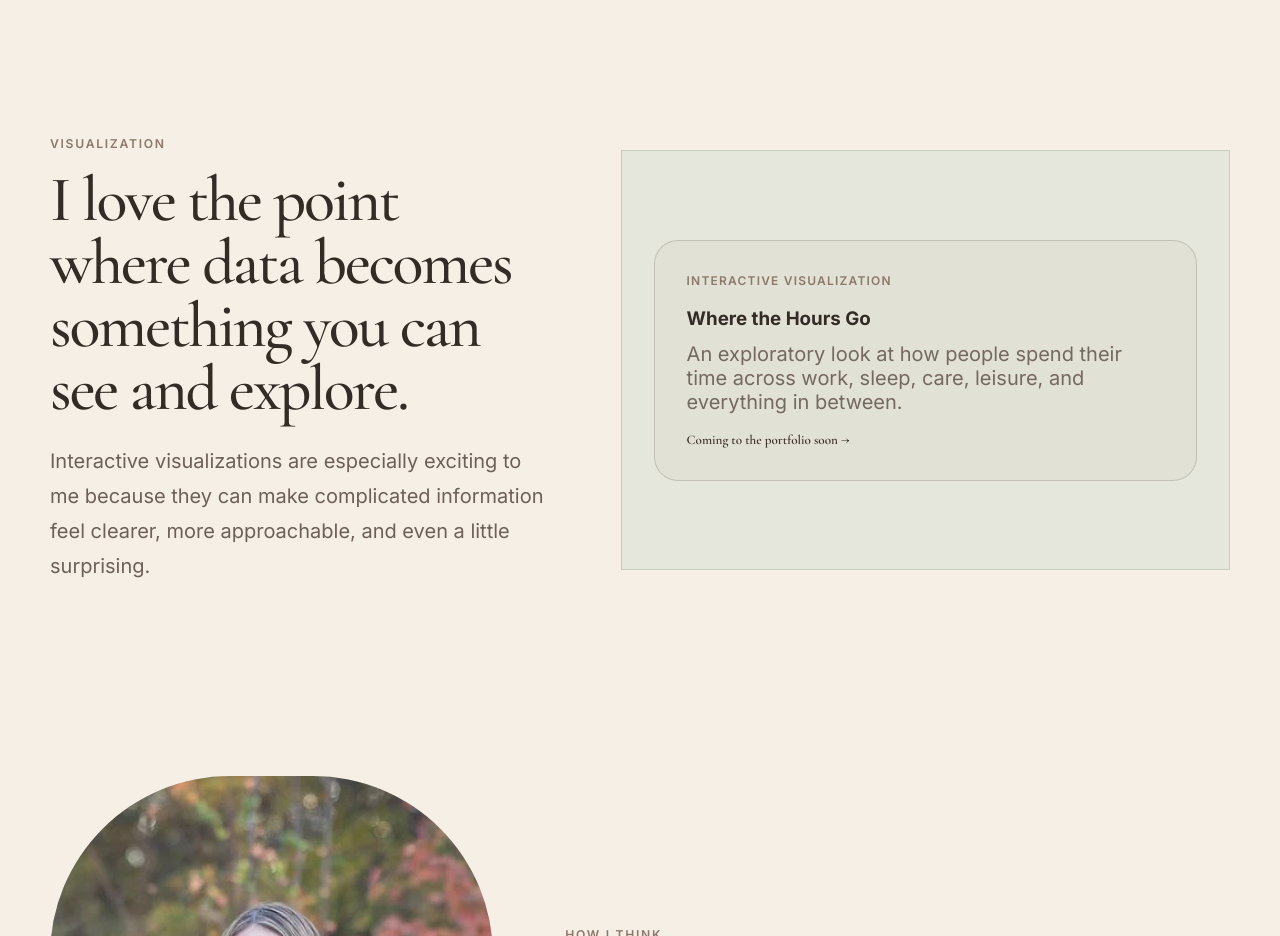
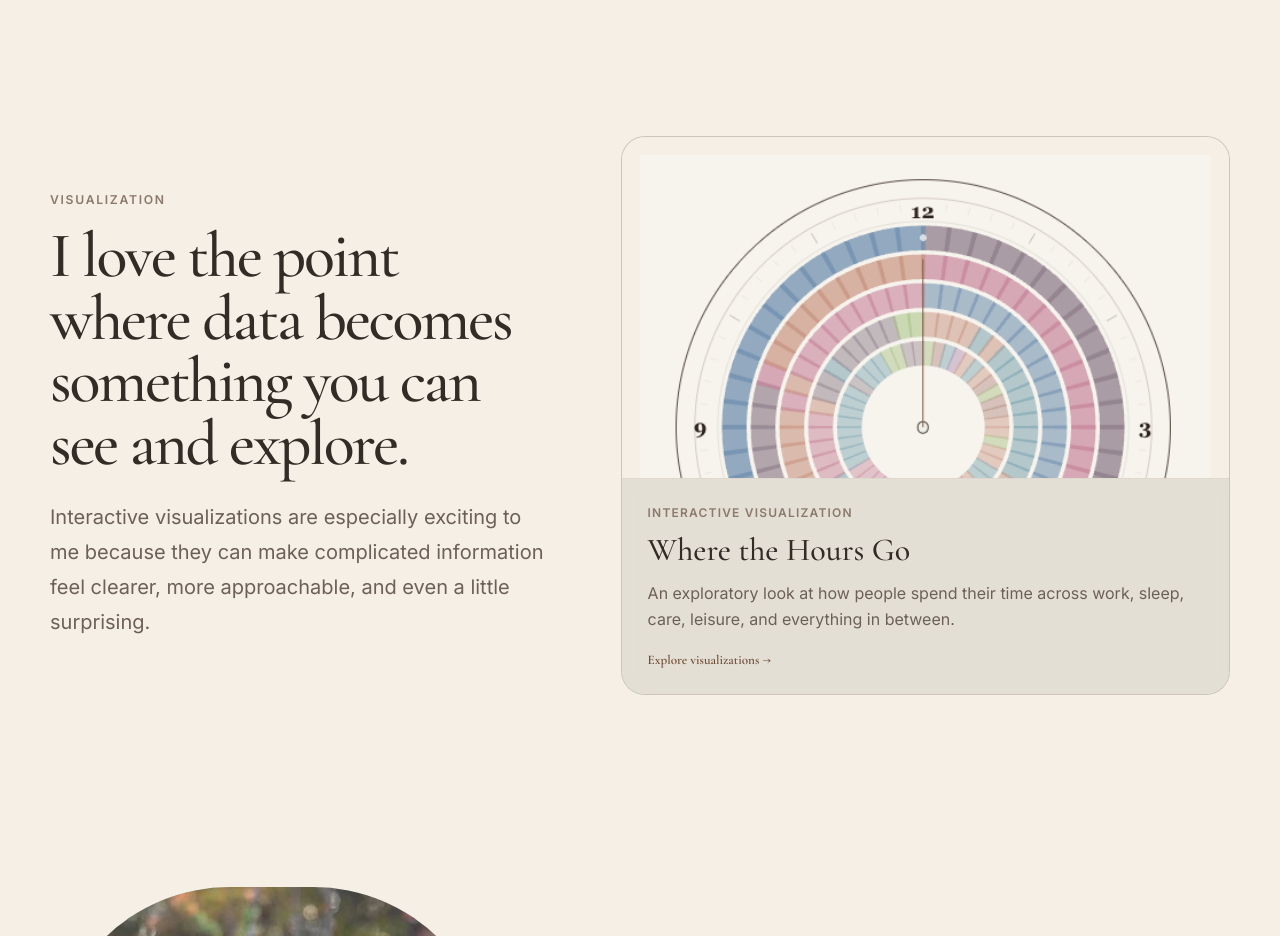
Before and after one commit to kimberlydemaio/kimberly-demaio-portfolio, a Next.js app: page / in a window 1280 px wide. Shown: the part 3400-4336 px from the top of the page. Built offline with nearby package versions, Linux system fonts and the light colour scheme.

Commit message:
Add visualization gallery and portfolio preview

```diff
--- a/src/app/globals.css
+++ b/src/app/globals.css
@@ -637,9 +637,6 @@ p {
   min-height: 420px;
   display: grid;
   place-items: center;
-  padding: 32px;
-  border: 1px solid rgba(24, 57, 47, 0.15);
-  background: rgba(223, 227, 215, 0.65);
 }
 
 .visualization-preview span {
@@ -1066,6 +1063,88 @@ p {
 
   font-size: 1.1rem;
   line-height: 1.8;
+}
+
+.visualization-home-card {
+  width: 100%;
+  overflow: hidden;
+
+  border: 1px solid rgba(var(--green-primary-rgb), 0.18);
+  border-radius: 24px;
+
+  background: rgba(var(--surface-sage-rgb), 0.35);
+
+  color: inherit;
+  text-decoration: none;
+
+  transition:
+    transform 220ms ease,
+    border-color 220ms ease,
+    box-shadow 220ms ease;
+}
+
+.visualization-home-card:hover {
+  transform: translateY(-4px);
+  border-color: rgba(var(--cognac-rgb), 0.38);
+  box-shadow: 0 18px 42px rgba(var(--espresso-rgb), 0.08);
+}
+
+.visualization-home-image {
+  display: grid;
+  place-items: center;
+
+  aspect-ratio: 16 / 9;
+  overflow: hidden;
+
+  padding: 18px;
+
+  border-bottom: 1px solid rgba(var(--espresso-rgb), 0.12);
+
+  background: var(--recruiter-background);
+}
+
+.visualization-home-image img {
+  display: block;
+
+  width: 100%;
+  height: 100%;
+
+  object-fit: contain;
+}
+
+.visualization-home-copy {
+  padding: 26px;
+  background: rgba(var(--surface-sage-rgb), 0.45);
+  backdrop-filter: blur(6px);
+}
+
+.visualization-home-copy h3 {
+  margin: 0;
+
+  color: var(--espresso);
+
+  font-family: var(--font-cormorant), Georgia, serif;
+  font-size: 2rem;
+  font-weight: 500;
+}
+
+.visualization-home-copy > p:not(.visualization-placeholder-label) {
+  margin-top: 12px;
+
+  color: var(--text-green-medium);
+
+  font-size: 1rem;
+  line-height: 1.6;
+}
+
+.visualization-home-copy span {
+  display: inline-block;
+  margin-top: 20px;
+
+  color: var(--walnut);
+
+  font-size: 0.82rem;
+  font-weight: 600;
 }
 
 @media (max-width: 640px) {
@@ -1757,10 +1836,6 @@ p {
     padding: 72px 0;
   }
 
-  .visualization-preview {
-    min-height: 300px;
-  }
-
   .about-approach {
     width: min(100% - 28px, 1180px);
     padding: 72px 0 88px;
--- a/src/app/visualizations/page.js
+++ b/src/app/visualizations/page.js
@@ -1,9 +1,11 @@
 import Image from "next/image";
 import Link from "next/link";
+import RecruiterHeader from "@/components/recruiter/RecruiterHeader";
 
 export default function VisualizationsPage() {
   return (
     <main className="visualizations-page">
+      <RecruiterHeader />
       <div className="visualizations-shell">
         <section className="visualizations-hero">
           <p className="section-eyebrow">Visualizations</p>
--- a/src/app/visualizations/where-the-hours-go/page.js
+++ b/src/app/visualizations/where-the-hours-go/page.js
@@ -1,8 +1,10 @@
 import Link from "next/link";
+import RecruiterHeader from "@/components/recruiter/RecruiterHeader";
 
 export default function WhereTheHoursGoPage() {
   return (
     <main className="visualization-detail-page">
+      <RecruiterHeader />
       <div className="visualization-detail-shell">
         <Link className="visualization-detail-back" href="/visualizations">
           ← All visualizations
--- a/src/components/recruiter/RecruiterHeader.js
+++ b/src/components/recruiter/RecruiterHeader.js
@@ -8,11 +8,11 @@ export default function RecruiterHeader() {
       </Link>
 
       <nav className="primary-nav" aria-label="Primary navigation">
-        <Link href="#work">Work</Link>
-        <Link href="#visualizations">Visualizations</Link>
-        <Link href="#experience">Experience</Link>
-        <Link href="#about">About</Link>
-        <Link href="#contact">Contact</Link>
+        <Link href="/#work">Work</Link>
+        <Link href="/visualizations">Visualizations</Link>
+        <Link href="/#experience">Experience</Link>
+        <Link href="/#about">About</Link>
+        <Link href="/#contact">Contact</Link>
       </nav>
     </header>
   );
--- a/src/components/recruiter/VisualizationCallout.js
+++ b/src/components/recruiter/VisualizationCallout.js
@@ -1,3 +1,6 @@
+import Image from "next/image";
+import Link from "next/link";
+
 export default function VisualizationCallout() {
   return (
     <section className="visualization-callout" id="visualizations">
@@ -16,17 +19,35 @@ export default function VisualizationCallout() {
       </div>
 
       <div className="visualization-preview">
-        <div className="visualization-placeholder">
+        <Link
+          className="visualization-home-card"
+          href="/visualizations"
+          aria-label="Explore visualizations"
+        >
+          <div className="visualization-home-image">
+            <Image
+              src="/images/where-the-hours-go-preview.png"
+              alt="Preview of the Where the Hours Go visualization"
+              width={900}
+              height={900}
+            />
+          </div>
+
+          <div className="visualization-home-copy">
             <p className="visualization-placeholder-label">
               Interactive visualization
             </p>
+
             <h3>Where the Hours Go</h3>
+
             <p>
               An exploratory look at how people spend their time across work,
               sleep, care, leisure, and everything in between.
             </p>
-          <span>Coming to the portfolio soon →</span>
+
+            <span>Explore visualizations →</span>
           </div>
+        </Link>
       </div>
     </section>
   );
```
Lines whose indentation alone changed are shown as unchanged.
